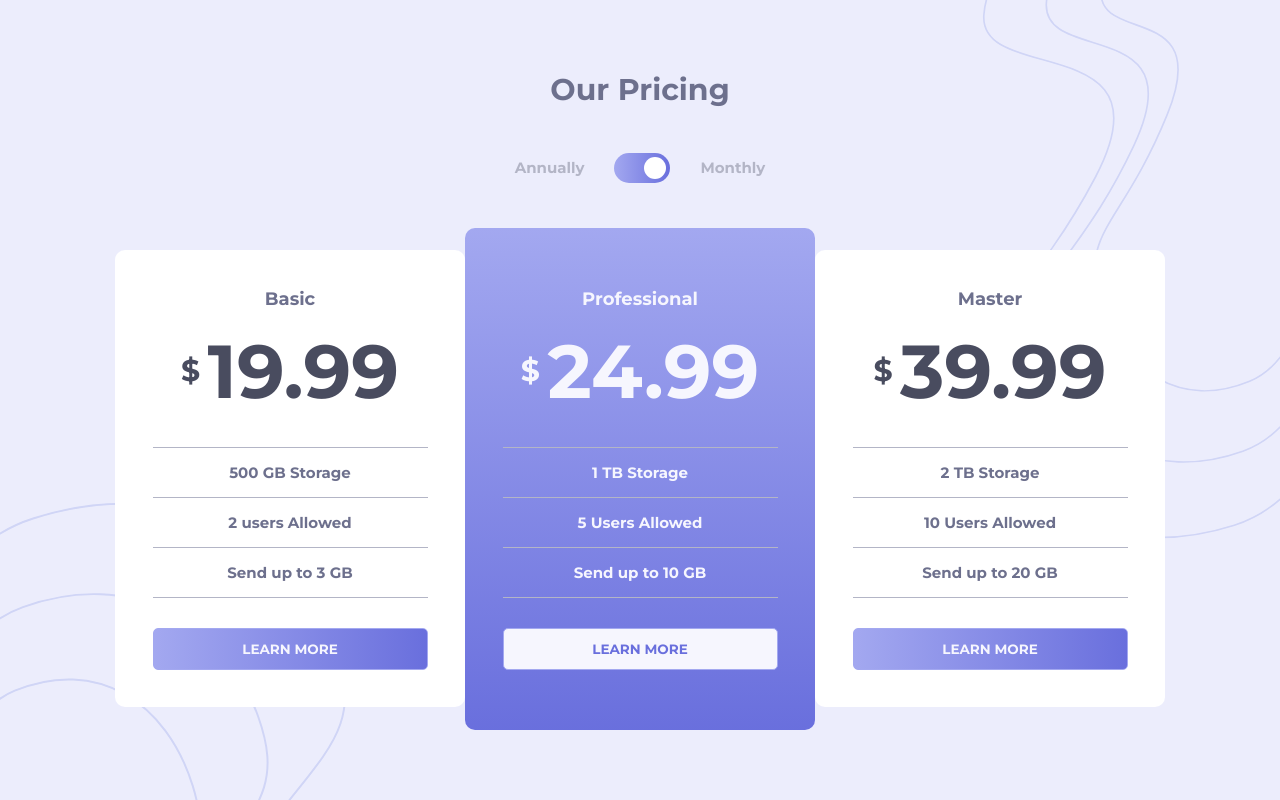
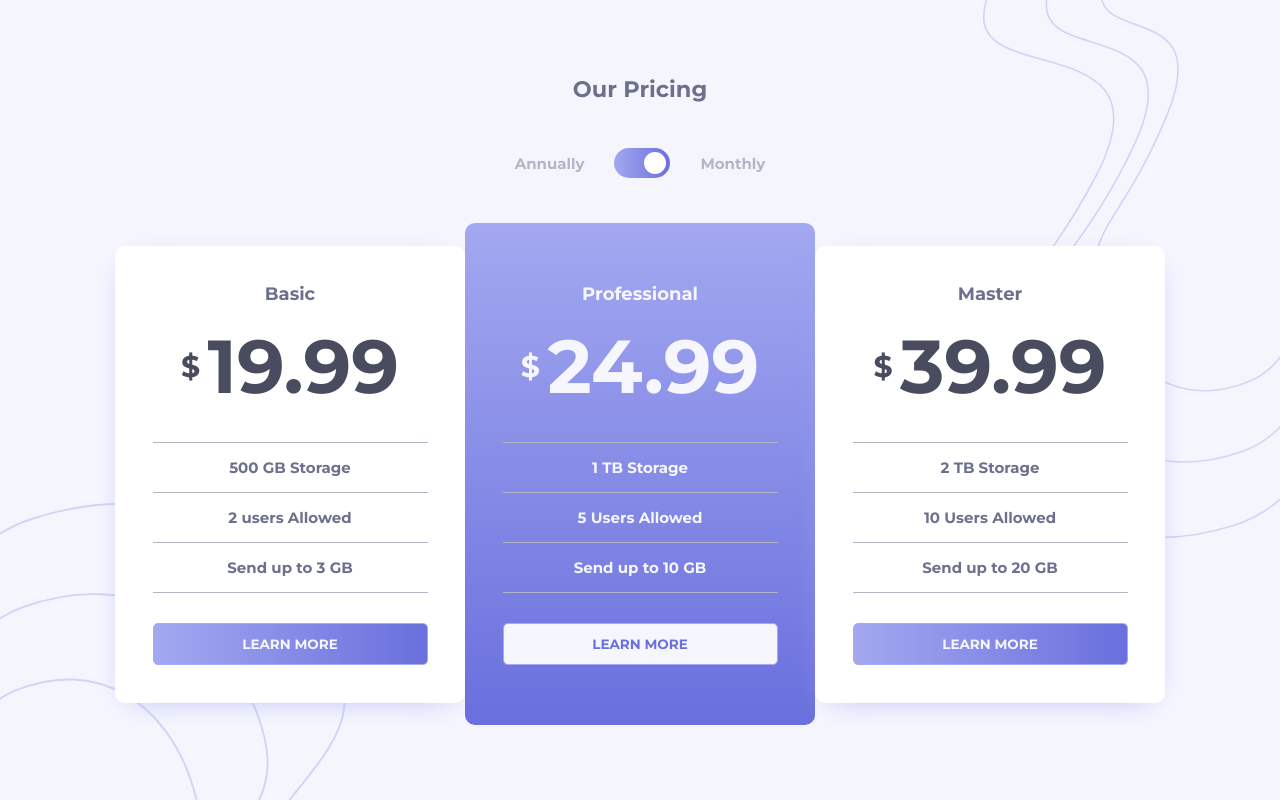
Before and after one commit to DebabrataBanik/pricing-component-with-toggle-master, a plain HTML site: page index.html in a window 1280 px wide. Drawn offline with Linux system fonts and the light colour scheme.

Commit message:
improve structure and shadow on cards

```diff
--- a/index.html
+++ b/index.html
@@ -20,20 +20,20 @@
   <div class="bg-design-top"></div>
   <div class="bg-design-bottom"></div>
 
-  <div class="wrapper">
+  <section class="wrapper">
     <h1>Our Pricing</h1>
-    <div class="switch__container">
+    <section class="switch__container">
       <h2>Annually </h2>
       <label class="switch">
         <input type="checkbox" checked>
         <span class="slider round"></span>
       </label>
       <h2>Monthly</h2>
-    </div>
+    </section>
 
     <div class="plans__container">
 
-      <div class="plan plan--basic">
+      <section class="plan plan--basic">
         <h3>Basic</h3>
         <div class="amount basic"><span>&dollar;</span>19.99</div>
         <div class="services">
@@ -42,7 +42,7 @@
           <div class="item">Send up to 3 GB</div>
         </div>
         <button>Learn More</button>
-      </div>
+      </section>
 
       <div class="plan plan--pro">
         <h3>Professional</h3>
@@ -68,7 +68,7 @@
 
     </div>
 
-  </div>
+  </section>
 
   <div class="attribution">
     Challenge by <a href="https://www.frontendmentor.io?ref=challenge" target="_blank">Frontend Mentor</a>.
--- a/style.css
+++ b/style.css
@@ -18,7 +18,7 @@ body{
   align-items: center;
   justify-content: center;
   min-height: 100vh;
-  background-color: hsl(236, 72%, 79%, 0.2);
+  background-color: hsl(236, 72%, 79%, 0.1);
 }
 
 .bg-design-top{
@@ -145,6 +145,10 @@ input:checked + .slider:before {
   display: flex;
   flex-direction: column;
   align-items: center;
+}
+
+.plan:nth-child(1), .plan:nth-child(3){
+  box-shadow: 0px 7px 30px -15px hsl(236, 72%, 79%);
 }
 
 .plan--pro{
```
